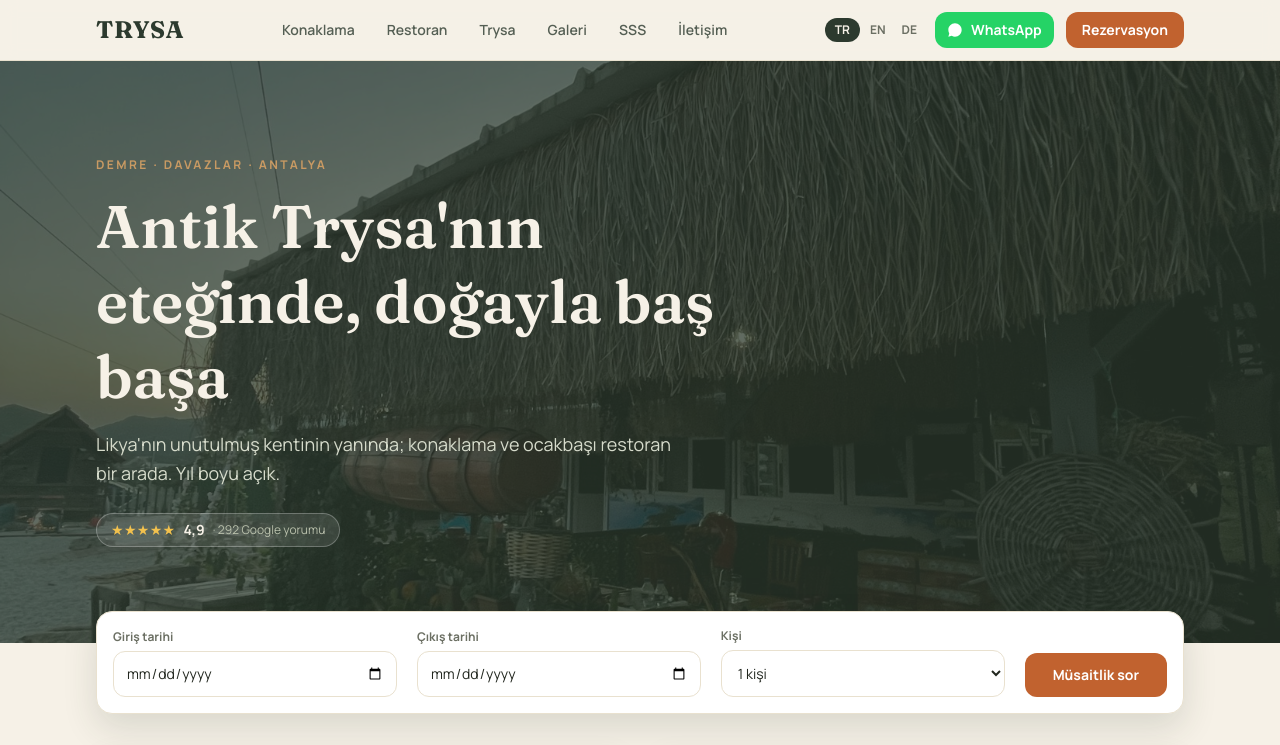
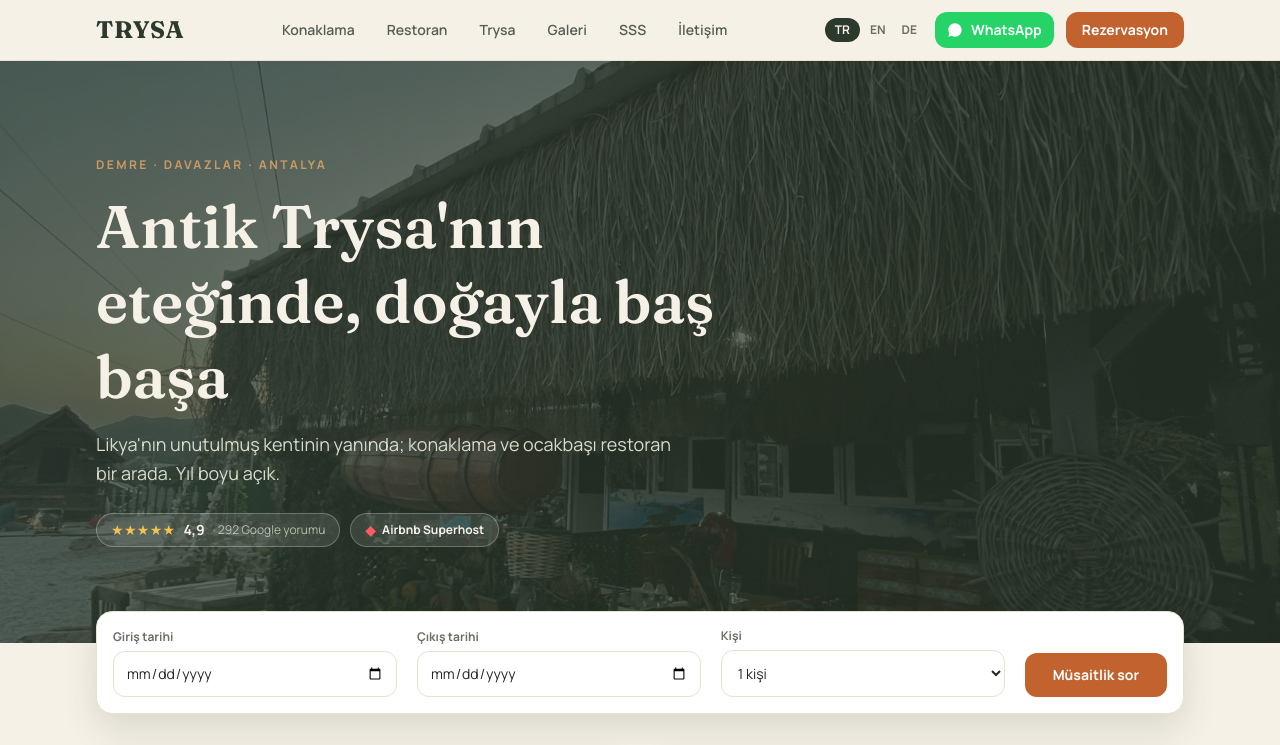
Before and after one commit to sadikemreikiz/trysa-direct-booking, a Next.js app: page / in a window 1280 px wide. Shown: the top 745 px of the page. Built offline with nearby package versions, Linux system fonts and the light colour scheme; no server answers.

Commit message:
Show the Airbnb Superhost badge in the hero (toggled by a setting)

```diff
--- a/src/components/sections.tsx
+++ b/src/components/sections.tsx
@@ -67,10 +67,22 @@ export function Hero() {
           Likya&apos;nın unutulmuş kentinin yanında; konaklama ve ocakbaşı restoran
           bir arada. Yıl boyu açık.
         </p>
-        <div className="mt-6 inline-flex items-center gap-2 self-start rounded-full border border-white/25 bg-white/10 px-3.5 py-1.5">
-          <Stars className="text-sm" />
-          <span className="text-sm font-bold text-ivory">{site.rating}</span>
-          <span className="text-xs text-[#b9c0ac]">· {site.reviewCount} Google yorumu</span>
+        <div className="mt-6 flex flex-wrap items-center gap-2.5">
+          <div className="inline-flex items-center gap-2 rounded-full border border-white/25 bg-white/10 px-3.5 py-1.5">
+            <Stars className="text-sm" />
+            <span className="text-sm font-bold text-ivory">{site.rating}</span>
+            <span className="text-xs text-[#b9c0ac]">
+              · {site.reviewCount} Google yorumu
+            </span>
+          </div>
+          {site.superhost && (
+            <div className="inline-flex items-center gap-1.5 rounded-full border border-white/25 bg-white/10 px-3.5 py-1.5">
+              <span className="text-sm text-[#ff5a5f]">◆</span>
+              <span className="text-xs font-bold text-ivory">
+                Airbnb Superhost
+              </span>
+            </div>
+          )}
         </div>
       </div>
     </section>
--- a/src/lib/site.ts
+++ b/src/lib/site.ts
@@ -9,6 +9,7 @@ export const site = {
   address: "Davazlar, Gölbaşı Mevkii, 07572 Demre / Antalya",
   rating: "4,9",
   reviewCount: 292,
+  superhost: true, // Airbnb Superhost rozeti — teyit edilince kalır; değilse false yap
 };
 
 // Her oda ayrı. Fiyatlar Airbnb'den; güncelini Emre teyit edecek.
```
